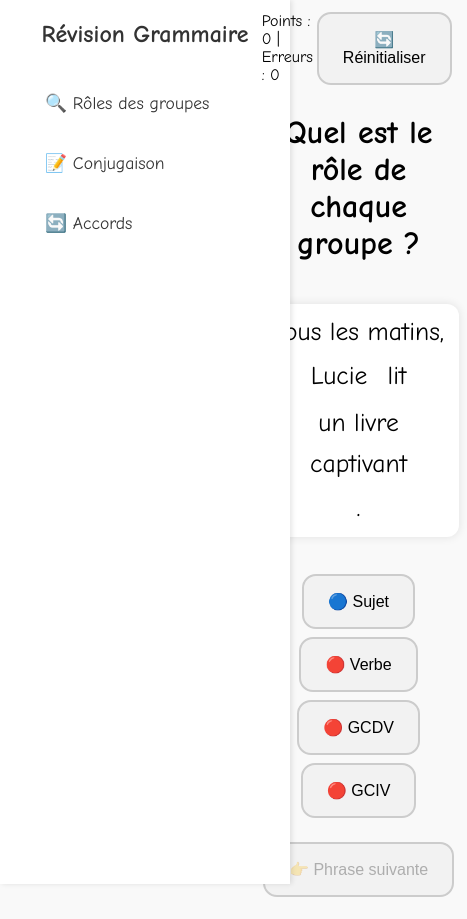
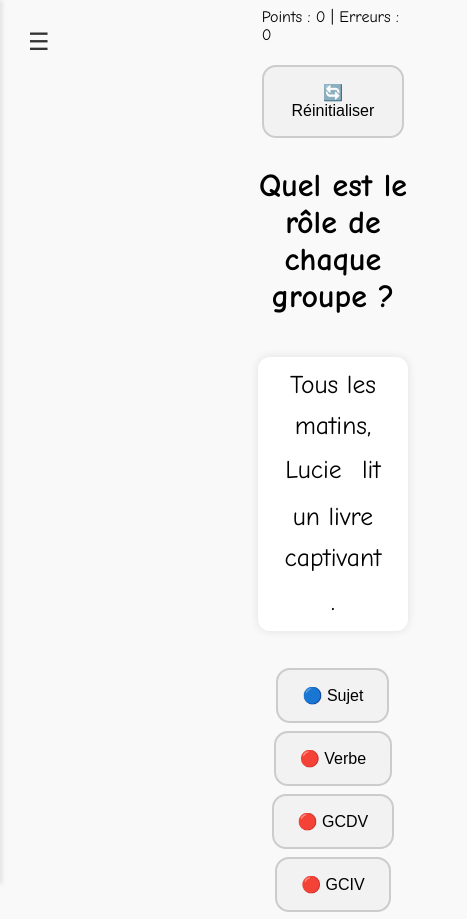
Before and after one commit to qdevits11/grammaire-app, a plain HTML site: page index.html in a window 390 px wide. Shown: the top 919 px of the page, 467 px wide, since content can reach past the window. Drawn offline with Linux system fonts and the light colour scheme.

Commit message:
Hamburger

```diff
--- a/index.html
+++ b/index.html
@@ -7,6 +7,7 @@
   <link rel="stylesheet" href="style.css">
 </head>
 <body>
+  <button class="menu-btn" onclick="toggleMenu()">☰</button>
   <nav class="sidebar">
     <div class="logo">
       <h2>Révision Grammaire</h2>
@@ -389,6 +390,17 @@ function nextPhrase(game = currentGame) {
 
 // Fonction pour gérer le changement de jeu
 window.selectGame = selectGame;
+
+// Fonction pour gérer le menu hamburger
+function toggleMenu() {
+  const sidebar = document.querySelector('.sidebar');
+  const mainContent = document.querySelector('.main-content');
+  const menuBtn = document.querySelector('.menu-btn');
+
+  sidebar.classList.toggle('active');
+  mainContent.classList.toggle('active');
+  menuBtn.textContent = sidebar.classList.contains('active') ? '' : '';
+}
 </script>
 </body>
 </html>
--- a/style.css
+++ b/style.css
@@ -5,6 +5,22 @@ body {
   background: #f9f9f9;
   display: flex;
   min-height: 100vh;
+  overflow-x: hidden;
+}
+
+/* Menu hamburger */
+.menu-btn {
+  display: none;
+  position: fixed;
+  top: 1rem;
+  left: 1rem;
+  z-index: 1000;
+  background: none;
+  border: none;
+  cursor: pointer;
+  padding: 0.5rem;
+  font-size: 1.5rem;
+  color: #333;
 }
 
 /* Sidebar */
@@ -17,6 +33,73 @@ body {
   height: 100vh;
   display: flex;
   flex-direction: column;
+  transition: transform 0.3s ease-in-out;
+}
+
+.sidebar.active {
+  transform: translateX(-100%);
+}
+
+/* Main content */
+.main-content {
+  flex: 1;
+  margin-left: 250px;
+  padding: 2vw;
+  text-align: center;
+  transition: margin-left 0.3s ease-in-out;
+}
+
+.main-content.active {
+  margin-left: 0;
+}
+
+/* Responsive design */
+@media (max-width: 768px) {
+  .menu-btn {
+    display: block;
+  }
+
+  .sidebar {
+    transform: translateX(-100%);
+  }
+
+  .main-content {
+    margin-left: 0;
+  }
+
+  .phrase {
+    font-size: clamp(1.2rem, 5vw, 2rem);
+    padding: 1.5vw;
+  }
+
+  button {
+    font-size: clamp(0.9rem, 3vw, 1.5rem);
+    padding: 0.8em 1.2em;
+  }
+
+  .top-bar {
+    flex-direction: column;
+    gap: 1rem;
+  }
+
+  .top-bar button {
+    width: 100%;
+  }
+
+  .conjugaison-input input {
+    width: 100%;
+    margin-bottom: 1rem;
+  }
+
+  .accords-questions {
+    width: 100%;
+  }
+
+  .options {
+    display: flex;
+    justify-content: space-around;
+    margin: 0.5rem 0;
+  }
 }
 
 .logo {
```
